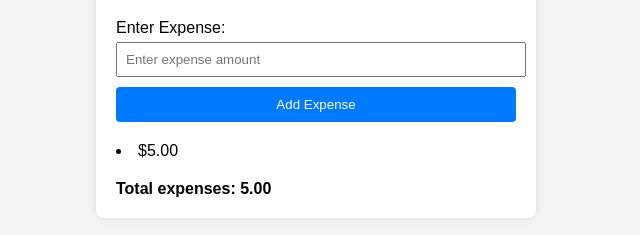
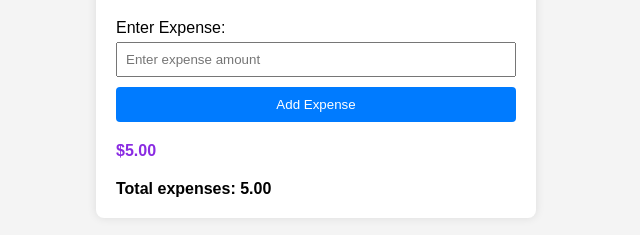
Before and after one commit to milhoanDesign/expense_calculator, a plain HTML site: page index.html in a window 1280 px wide. Both pictures are taken after typing "5" into the empty fields and a click on the button "Add Expense". Shown: the part 131-366 px from the top of the page, without its empty margins (324-964 px from the left). Drawn offline with Linux system fonts and the light colour scheme.

Commit message:
CSS Play

```diff
--- a/style.css
+++ b/style.css
@@ -23,9 +23,11 @@ body {
   }
 
   input[type="number"] {
-    width: calc(100% - 10px);
+    /* width: calc(100% - 10px); */
+    width: 100%;
     padding: 8px;
     margin-bottom: 10px;
+    box-sizing: border-box;
   }
 
   button {
@@ -53,6 +55,9 @@ body {
 
   #expensesList li {
     margin-bottom: 5px;
+    list-style: none;
+    color: blueviolet;
+    font-weight: 600;
   }
 
   #totalExpenses {
```
